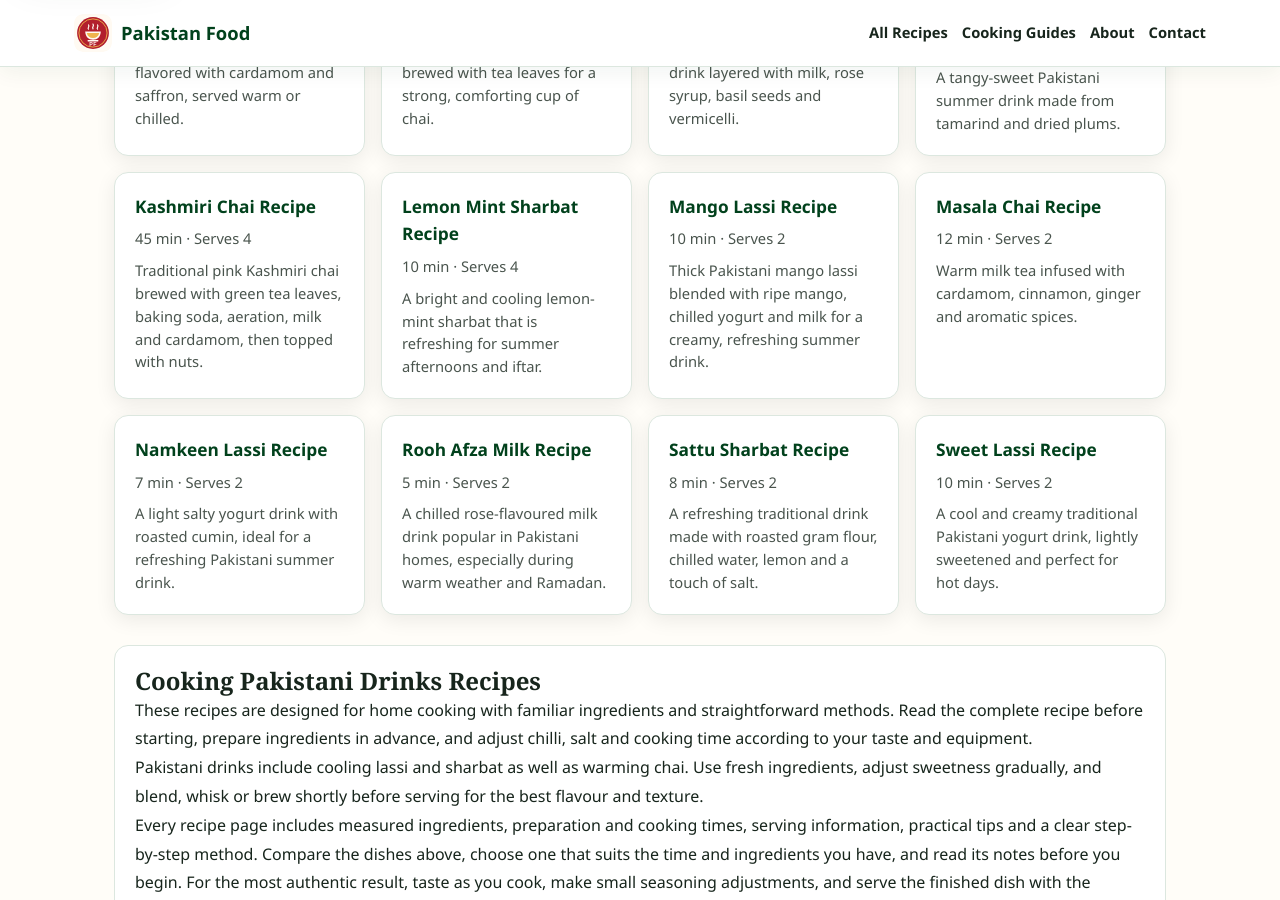
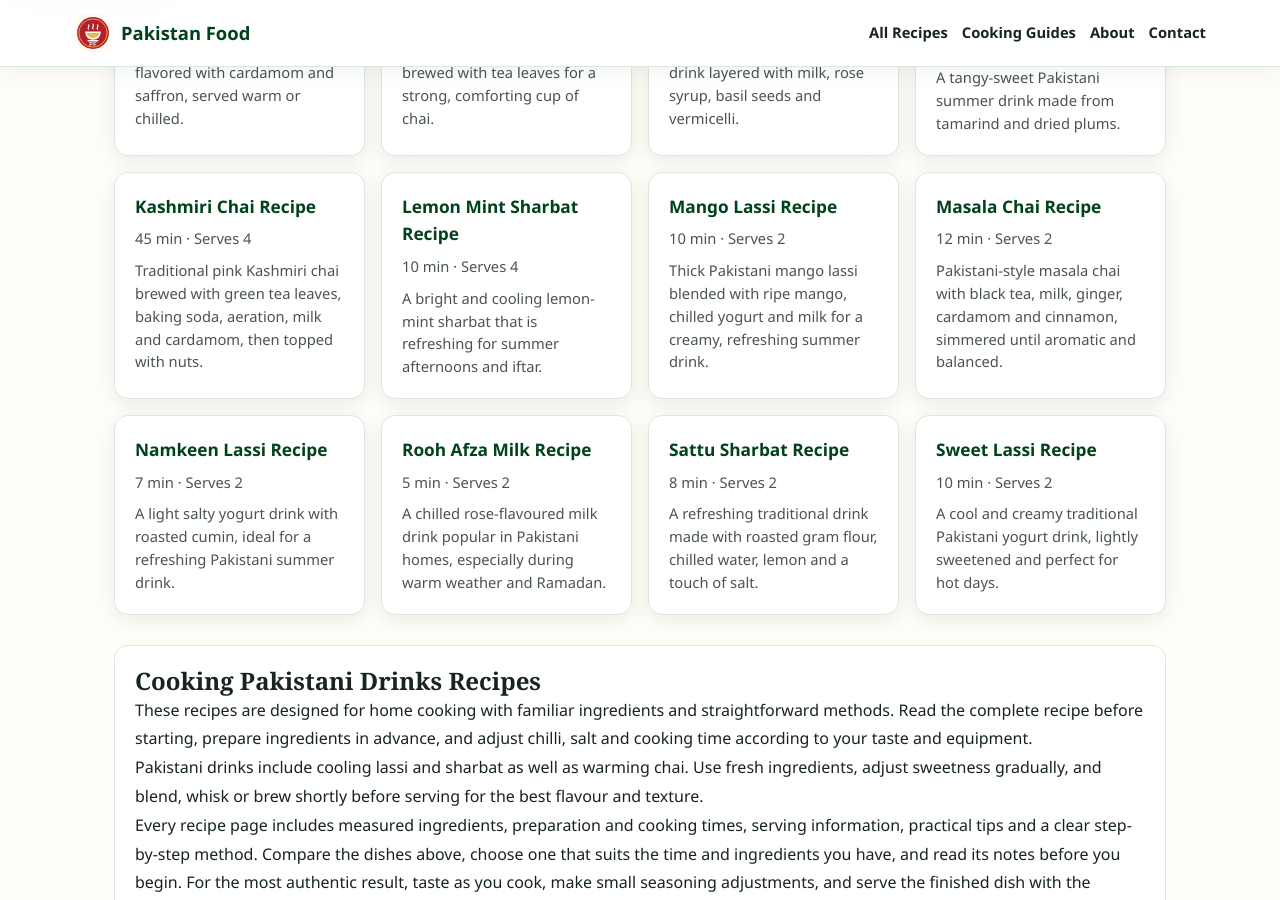
Before and after one commit to manazarali01-hub/pakistan-food, a Jekyll site: the page built from recipes/drinks/index.html, in a window 1280 px wide and 900 px high, scrolled down 375 px. Built offline with Jekyll 4.4.1, drawn with Linux system fonts in a browser that asks for light colours; some of the changed lines change nothing that is shown.

Commit message:
Improve Masala Chai recipe detail and clarity

```diff
--- a/_data/recipes/masala-chai.json
+++ b/_data/recipes/masala-chai.json
@@ -1 +1,25 @@
-{"id":41,"name":"Masala Chai","category":"Drinks","time":"12 min","serves":2,"image":"https://commons.wikimedia.org/wiki/Special:Redirect/file/Masala_Chai.JPG?width=800","description":"Warm milk tea infused with cardamom, cinnamon, ginger and aromatic spices.","ingredients":["1 cup water","1.5 cups milk","2 tsp black tea","2 cardamoms","Small cinnamon stick","Small piece ginger","Sugar to taste"],"method":["Boil water with ginger and spices.","Add tea leaves and simmer briefly.","Pour in milk and sugar.","Bring gently to a boil.","Strain and serve hot."]}
+{
+  "id": 41,
+  "name": "Masala Chai",
+  "category": "Drinks",
+  "time": "12 min",
+  "serves": 2,
+  "image": "https://commons.wikimedia.org/wiki/Special:Redirect/file/Masala_Chai.JPG?width=800",
+  "description": "Pakistani-style masala chai with black tea, milk, ginger, cardamom and cinnamon, simmered until aromatic and balanced.",
+  "ingredients": [
+    "1 cup water",
+    "1.5 cups milk",
+    "2 tsp black tea leaves",
+    "2 green cardamom pods, lightly crushed",
+    "1 small cinnamon stick",
+    "1 small piece fresh ginger, lightly crushed or sliced",
+    "Sugar to taste"
+  ],
+  "method": [
+    "Add the water, ginger, cardamom and cinnamon to a saucepan and bring to a boil so the spices begin releasing their aroma.",
+    "Add the black tea and simmer briefly; avoid boiling the leaves for so long that the tea becomes harsh.",
+    "Pour in the milk and add sugar to taste, stirring so nothing settles on the base.",
+    "Bring the chai back to a gentle boil, then lower the heat and simmer briefly until the colour and strength suit you.",
+    "Strain into cups and serve hot. For a stronger cup next time, adjust the tea quantity rather than greatly extending the boil."
+  ]
+}
```
